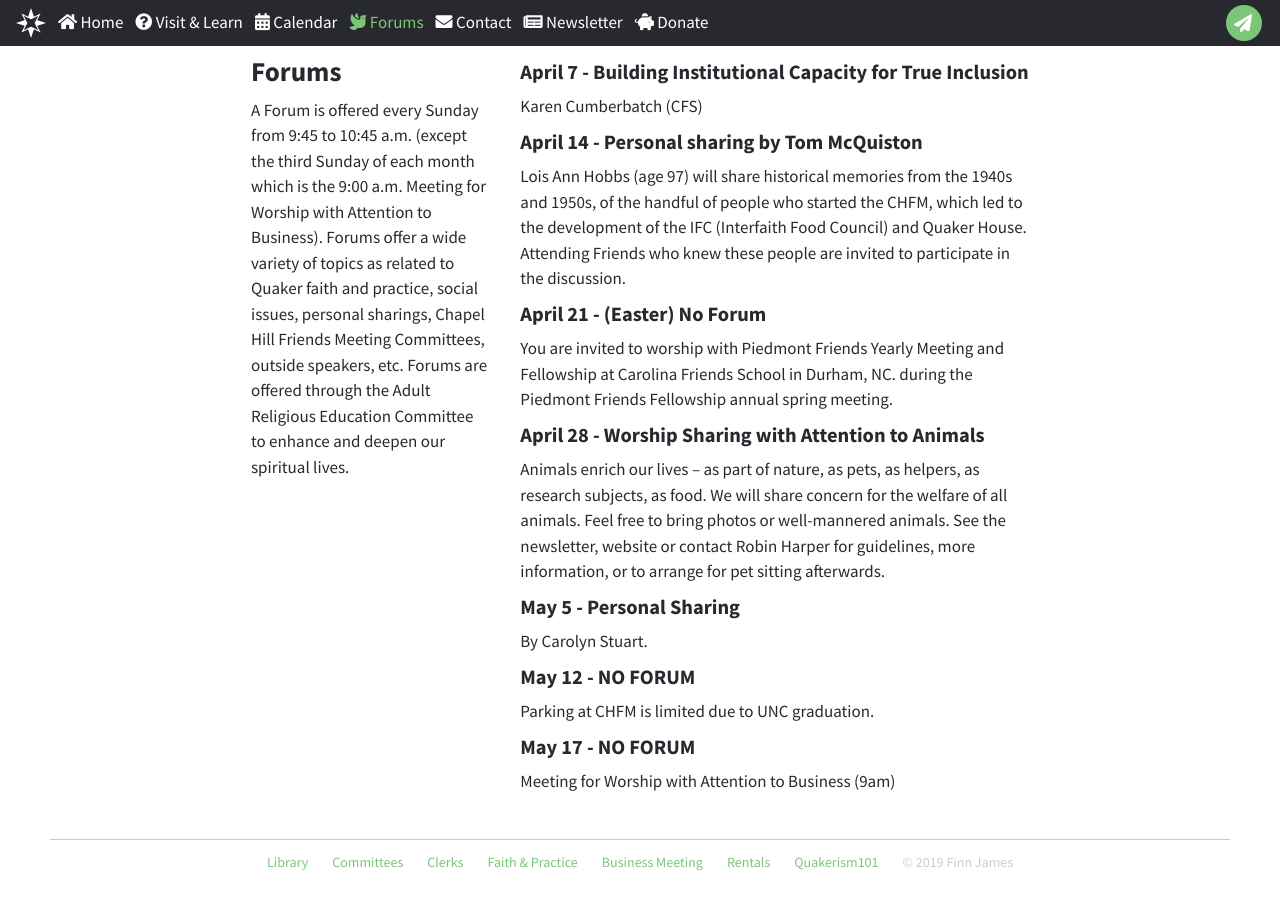
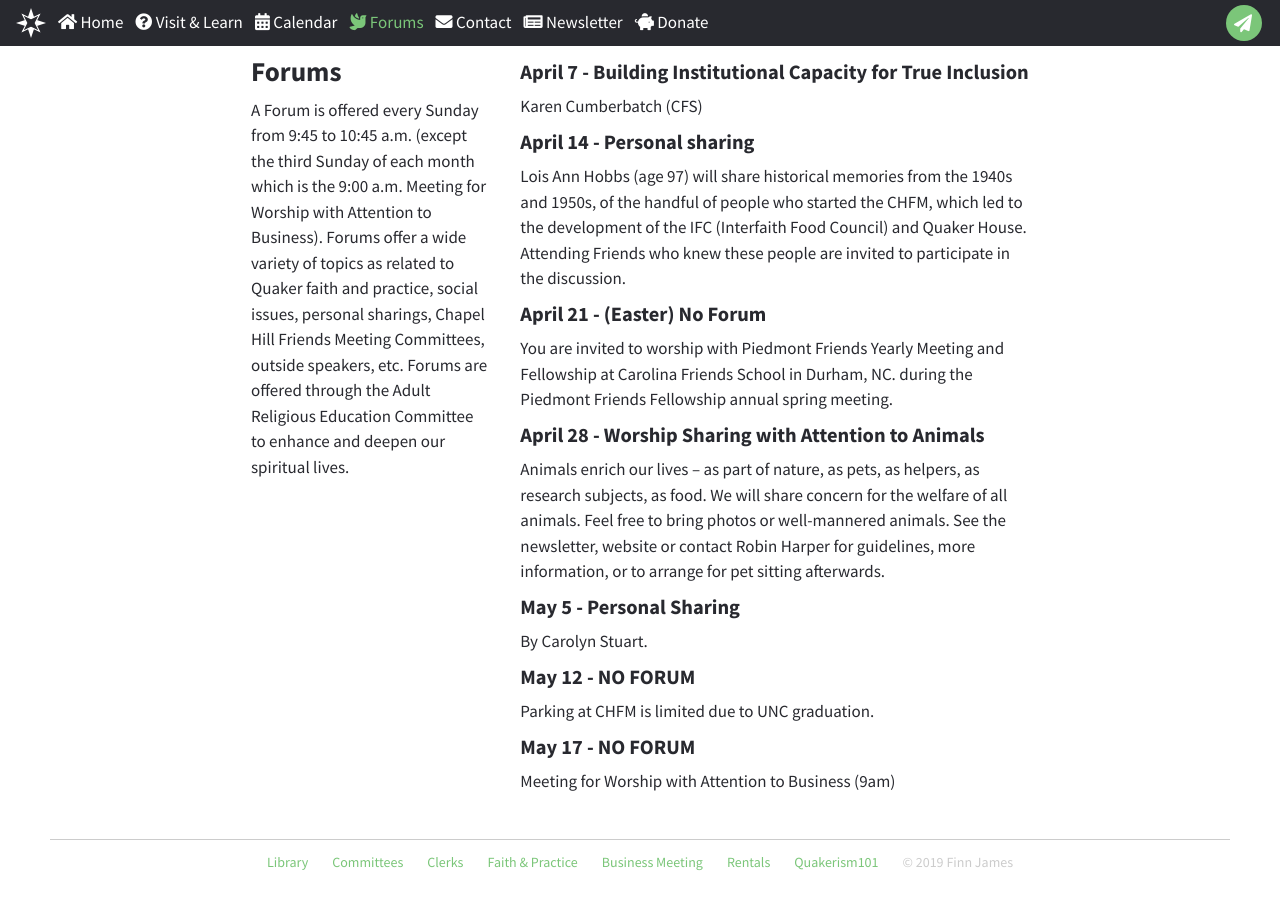
Before and after one commit to chfm/chfm.github.io, a Jekyll site: the page built from content/forums.md, in a window 1280 px wide. Built offline with Jekyll 4.4.1, drawn with Linux system fonts in a browser that asks for light colours; nearby versions of some CDN libraries.

Commit message:
Fix forum.yml for April 14 event

```diff
--- a/_data/forums.yml
+++ b/_data/forums.yml
@@ -3,7 +3,7 @@
   title: Building Institutional Capacity for True Inclusion
   description: Karen Cumberbatch (CFS)
 - date: 2019-04-14
-  title: Personal sharing by Tom McQuiston
+  title: Personal sharing
   description: |
     Lois Ann Hobbs (age 97) will share historical memories from
     the 1940s and 1950s, of the handful of people who started the CHFM, which
```
